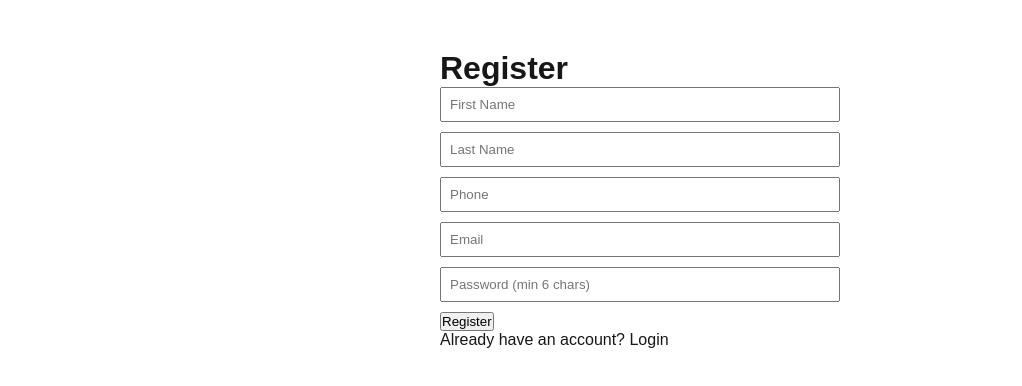
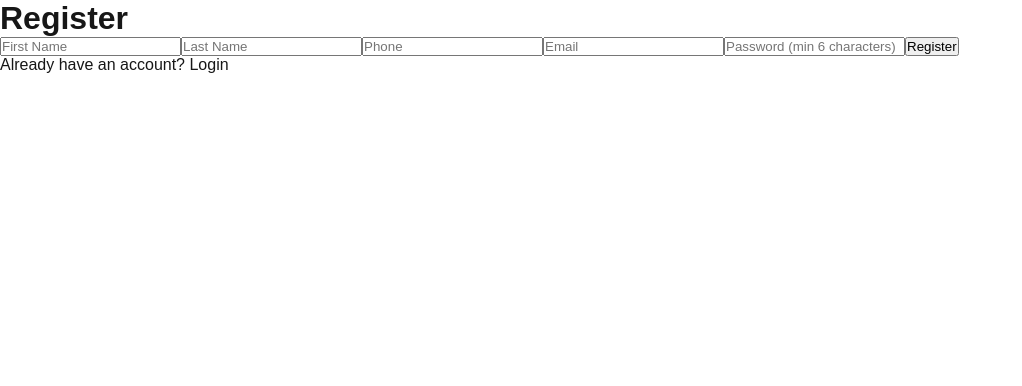
Before and after one commit to vladyslav-hordiienko3151134/SWD3_fitness_app, a Next.js app: page /register in a window 1280 px wide. Shown: the top 386 px of the page, without its empty margins (0-1022 px from the left). Built offline with nearby package versions, Linux system fonts and the light colour scheme; no server answers.

Commit message:
Added comments

```diff
--- a/src/app/register/page.js
+++ b/src/app/register/page.js
@@ -4,6 +4,7 @@ import { useState } from 'react';
 import { useRouter } from 'next/navigation';
 import Link from 'next/link';
 
+//Storing data
 export default function RegisterPage() {
   const [form, setForm] = useState({
     first_name: '',
@@ -16,7 +17,7 @@ export default function RegisterPage() {
   const router = useRouter();
 
   const handleChange = (e) => setForm({ ...form, [e.target.name]: e.target.value });
-
+  //creating form
   const handleSubmit = async (e) => {
     e.preventDefault();
     setError('');
@@ -34,16 +35,16 @@ export default function RegisterPage() {
       setError(data.error || 'Registration failed');
     }
   };
-
+//JSX for form
   return (
-    <div style={{ maxWidth: 400, margin: '50px auto' }}>
+    <div>
       <h1>Register</h1>
       <form onSubmit={handleSubmit}>
-        <input name="first_name" placeholder="First Name" onChange={handleChange} required style={{ width: '100%', padding: '8px', marginBottom: '10px' }} />
-        <input name="last_name" placeholder="Last Name" onChange={handleChange} required style={{ width: '100%', padding: '8px', marginBottom: '10px' }} />
-        <input name="phone" placeholder="Phone" onChange={handleChange} required style={{ width: '100%', padding: '8px', marginBottom: '10px' }} />
-        <input name="email" type="email" placeholder="Email" onChange={handleChange} required style={{ width: '100%', padding: '8px', marginBottom: '10px' }} />
-        <input name="password" type="password" placeholder="Password (min 6 chars)" onChange={handleChange} required style={{ width: '100%', padding: '8px', marginBottom: '10px' }} />
+        <input name="first_name" placeholder="First Name" onChange={handleChange} required />
+        <input name="last_name" placeholder="Last Name" onChange={handleChange} required />
+        <input name="phone" placeholder="Phone" onChange={handleChange} required />
+        <input name="email" type="email" placeholder="Email" onChange={handleChange} required  />
+        <input name="password" type="password" placeholder="Password (min 6 characters)" onChange={handleChange} required  />
         <button type="submit">Register</button>
       </form>
       {error && <p>{error}</p>}
```
